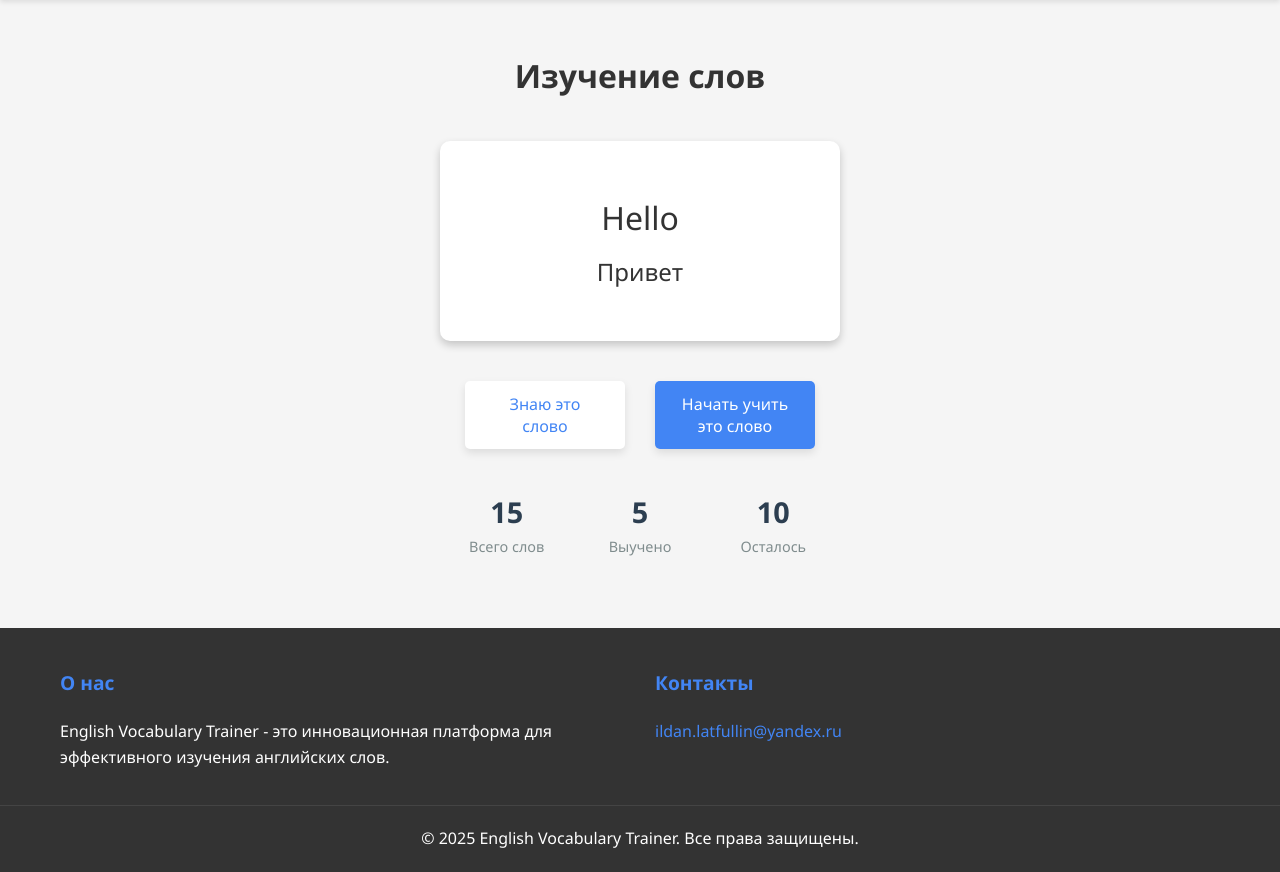
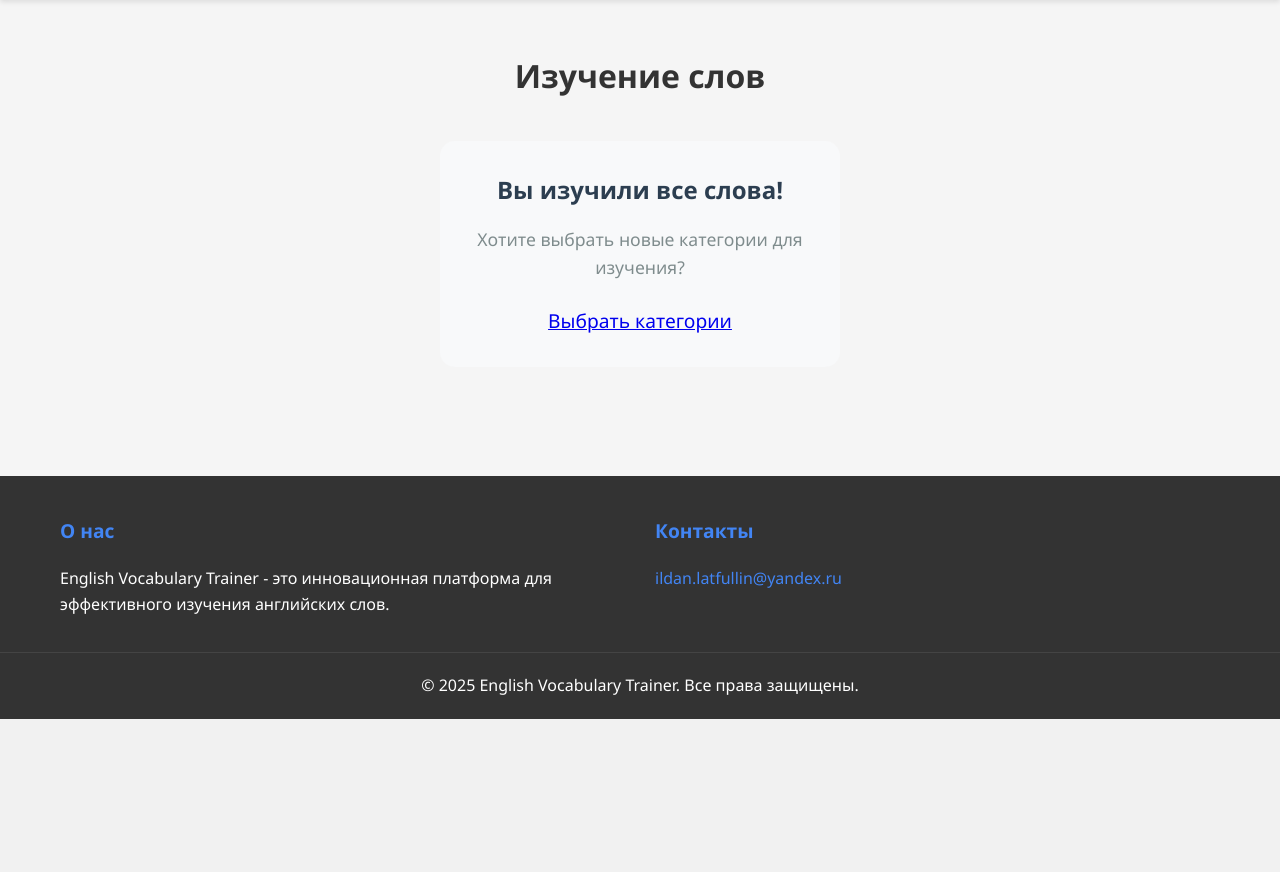
Before and after one commit to SneakyLoris/axyu, a Django app: page /learning/new_words in a window 1280 px wide. Shown: the part 81-953 px from the top of the page. After the commit the page ends 800 px from the top, so only its background shows below. Run offline with Django 5.2, Linux system fonts and the light colour scheme; data that the repository does not hold is empty.

Commit message:
Done main functionality of learning new words

```diff
--- a/api/models.py
+++ b/api/models.py
@@ -58,8 +58,8 @@
     user = models.ForeignKey('auth.User', on_delete=models.CASCADE)
     word = models.ForeignKey(Word, on_delete=models.CASCADE)
     next_review = models.DateTimeField()
-    repetition_count = models.PositiveIntegerField(default=1)
-    last_interval_minutes = models.PositiveIntegerField(default=30)
+    repetition_count = models.PositiveIntegerField(default=0)
+    last_interval_minutes = models.PositiveIntegerField(default=0)
 
     class Meta:
         unique_together = ['user', 'word']
--- a/api/urls.py
+++ b/api/urls.py
@@ -5,5 +5,7 @@
 
 urlpatterns = [
     path('categories/', views.categories, name = 'api_categories'),
-    path('update_user_categories/', views.update_user_categories, name = 'update_user_categories')
+    path('update_user_categories/', views.update_user_categories, name = 'update_user_categories'),
+    path('learning/new_word_send_result', views.new_word_send_result, name = 'new_word_send_result'),
+    path('learning/get_new_word', views.get_new_word, name = 'get_new_word')
 ]
--- a/api/views.py
+++ b/api/views.py
@@ -1,13 +1,16 @@
 from django.http import HttpResponse, JsonResponse
 from django.shortcuts import render
+from django.utils import timezone
 from django.views.decorators.csrf import csrf_exempt
 from rest_framework.decorators import api_view
 
-from api.models import Category, Learning_Category
+from datetime import datetime, timedelta
+import random
+
+from api.models import Category, Learning_Category, Learned_Word, Word, Word_Repetiotion
 from api.serializers import CategorySerializer
 
 
-@csrf_exempt
 @api_view(['GET'])
 def categories(request):
     categories = Category.objects.all();
@@ -15,7 +18,6 @@
     return JsonResponse(serializer.data, safe=False)
 
 
-@csrf_exempt
 @api_view(['POST'])
 def update_user_categories(request):
     try:
@@ -44,3 +46,69 @@
 
     except Exception as e:
         return JsonResponse({'status': 'error', 'message': str(e)}, status=400)
+
+
+@api_view(['POST'])
+def new_word_send_result(request):
+    try:
+        data = request.data
+
+        word_id = data.get('word_id')
+        is_known = data.get('is_known')
+        user = request.user
+
+        message = ''
+
+        if is_known:
+            Learned_Word.objects.create(user=user, word_id=word_id)
+            message = 'Known word added'
+        else:
+            Word_Repetiotion.objects.create(
+                user=user,
+                word_id=word_id,
+                next_review=timezone.now() + timedelta(minutes=30)
+            )
+
+        return JsonResponse({'status': 'success', 'message': message}, status=200)
+
+    except Exception as e:
+        return JsonResponse({'status': 'error', 'message': str(e)}, status=400)
+
+
+@api_view(['GET'])
+def get_new_word(request):
+    try:
+        user_categories = Learning_Category.objects.filter(user_id=request.user.id)
+        user_categories_ids = user_categories.values_list('category_id', flat=True)
+
+        if not user_categories_ids:
+            return JsonResponse({'status': 'error', 'message': 'No categories that user learns'}, status=200)
+
+        learned_words = Learned_Word.objects.filter(user=request.user)
+        learned_words_ids = learned_words.values_list('word_id', flat=True)
+
+        repeat_words = Word_Repetiotion.objects.filter(user=request.user)
+        repeat_words_ids = repeat_words.values_list('word_id', flat=True)
+
+        excluded_word_ids = set(learned_words_ids) | set(repeat_words_ids)
+
+        new_words = Word.objects.filter(
+            category__in=user_categories_ids
+        ).exclude(
+            id__in=excluded_word_ids
+        )
+
+        if not new_words.exists():
+            return JsonResponse({'status': 'error', 'message': 'No new words to learn'}, status=200)
+
+        word_obj = random.choice(new_words)
+
+        return JsonResponse({
+            'status': 'success',
+            'id': word_obj.id,
+            'word': word_obj.word,
+            'translation': word_obj.translation,
+            'transcription': word_obj.transcription
+        })
+    except Exception as e:
+        return JsonResponse({'status': 'error', 'message': str(e)}, status=500)
--- a/web/static/web/css/learning.css
+++ b/web/static/web/css/learning.css
@@ -3,15 +3,6 @@
     max-width: 400px;
     margin: 20px auto;
     text-align: center;
-}
-
-.stats-row {
-    display: flex;
-    justify-content: space-between;
-    width: 100%;
-    max-width: 400px;
-    margin: 40px auto 0;
-    padding: 0;
 }
 
 .flashcard {
@@ -37,6 +28,13 @@
 .translation {
     font-size: 1.5rem;
     color: #333;
+}
+
+.transcription {
+    font-size: 1.2rem;
+    color: #4e4e4e;
+    margin-bottom: 30px;
+    font-style: italic;
 }
 
 .controls {
@@ -77,18 +75,28 @@
     box-shadow: 0 2px 5px rgba(0,0,0,0.2);
 }
 
-.stat-item {
+
+.no-words-message {
     text-align: center;
-    flex: 1;
+    padding: 30px;
+    background-color: #f8f9fa;
+    border-radius: 15px;
+    margin-top: 20px;
+    display: none;
 }
 
-.stat-value {
-    font-size: 1.8rem;
-    font-weight: bold;
+.no-words-message h2 {
     color: #2c3e50;
+    margin-bottom: 15px;
 }
 
-.stat-label {
+.no-words-message p {
     color: #7f8c8d;
-    font-size: 0.9rem;
+    margin-bottom: 25px;
+    font-size: 1.1rem;
 }
+
+.btn-large {
+    padding: 15px 30px;
+    font-size: 1.2rem;
+}
--- a/web/templates/web/new_words.html
+++ b/web/templates/web/new_words.html
@@ -6,6 +6,7 @@
 {% endblock %}
 
 {% block scripts %}
+<script src="{% static 'web/js/cookie_utils.js' %}"></script>
 <script src="{% static 'web/js/new_words.js' %}"></script>
 {% endblock %}
 
@@ -16,29 +17,21 @@
 <h1 style="margin-bottom: 40px; text-align: center; margin-top: 50px;">Изучение слов</h1>
 
 <div class="flashcard-container">
-    <div class="flashcard">
-        <div class="word" id="word">Hello</div>
-        <div class="translation" id="translation">Привет</div>
+    <div class="flashcard" id="flashcard">
+        <div class="word" id="word"></div>
+        <div class="transcription" id="transcription"></div>
+        <div class="translation" id="translation"></div>
     </div>
 
-    <div class="controls">
+    <div class="controls" id="controls">
         <button class="btn btn-know" id="btnKnow">Знаю это слово</button>
         <button class="btn btn-dont-know" id="btnDontKnow">Начать учить это слово</button>
     </div>
 
-    <div class="stats-row">
-        <div class="stat-item">
-            <div class="stat-value" id="wordsTotal">15</div>
-            <div class="stat-label">Всего слов</div>
-        </div>
-        <div class="stat-item">
-            <div class="stat-value" id="wordsLearned">5</div>
-            <div class="stat-label">Выучено</div>
-        </div>
-        <div class="stat-item">
-            <div class="stat-value" id="wordsRemain">10</div>
-            <div class="stat-label">Осталось</div>
-        </div>
+    <div class="no-words-message" id="noWordsMessage" style="display: none;">
+        <h2>Вы изучили все слова!</h2>
+        <p>Хотите выбрать новые категории для изучения?</p>
+        <a href="/categories" class="btn btn-large">Выбрать категории</a>
     </div>
 </div>
 
--- /dev/null
+++ b/wordlists/translated/top-5.txt
@@ -0,0 +1,5 @@
+the;а;ðə
+be;быть;bi
+to;к;tɪ
+of;из;əv
+and;и;ənd
```
Also changed, not shown: web/static/web/js/new_words.js (+44 -2 lines), wordlists/translated/top-10.txt (added, +10 -0 lines), api/migrations/0001_initial.py.
